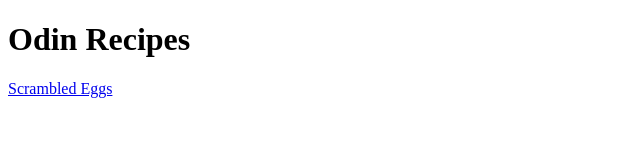
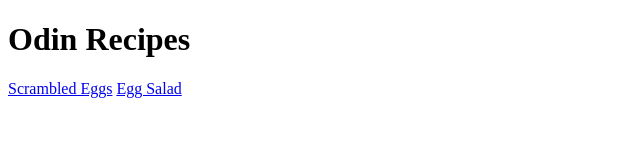
Before and after one commit to noushha/odin-recipes, a plain HTML site: page index.html in a window 1280 px wide. Shown: the whole page, without its empty margins (0-640 px from the left). Drawn offline with Linux system fonts and the light colour scheme.

Commit message:
Add egg salad recipe link

```diff
--- a/index.html
+++ b/index.html
@@ -7,6 +7,7 @@
 <body>
     <h1>Odin Recipes</h1>
     <a href= "./recipes/scrambled_eggs.html"> Scrambled Eggs</a>
+    <a href= "./recipes/egg_salad.html"> Egg Salad</a>
 
 </body>
 </html>
```
